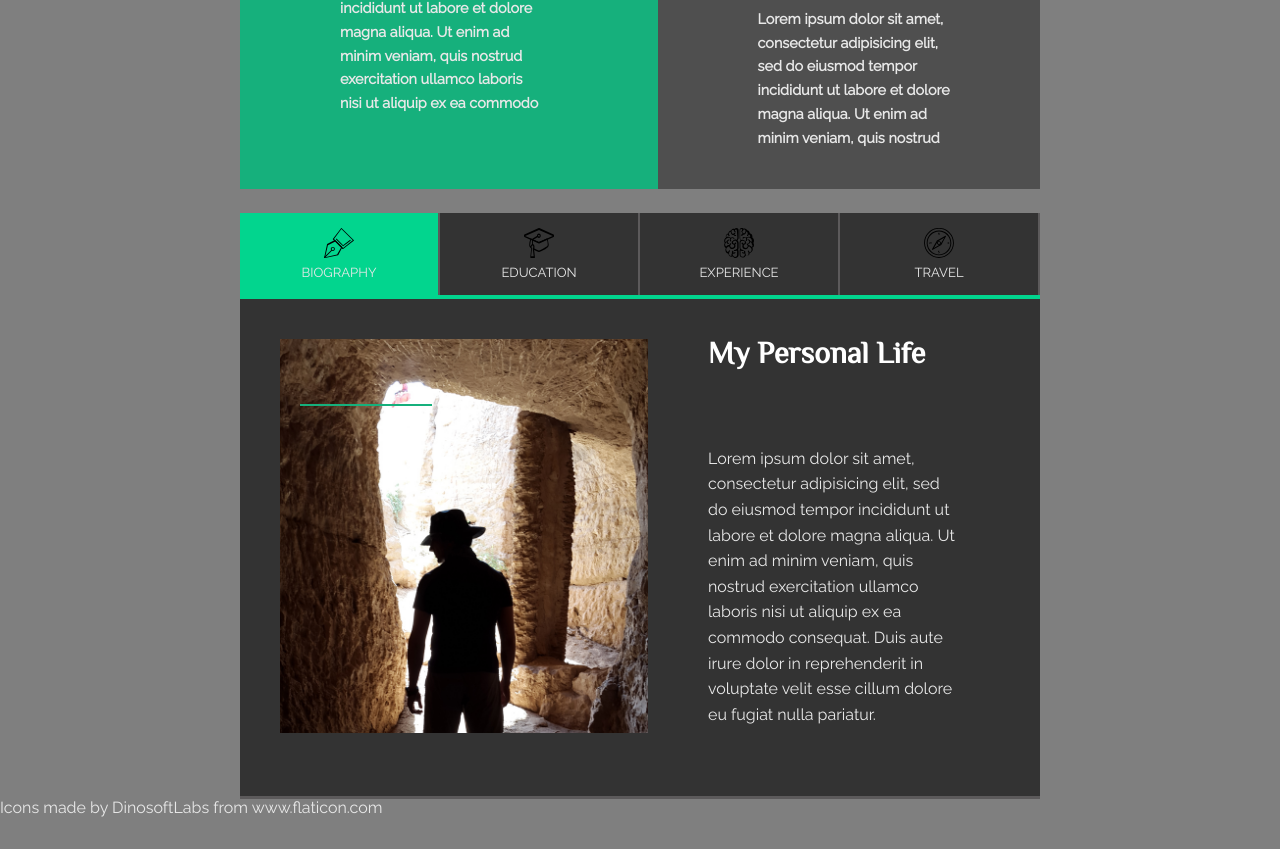
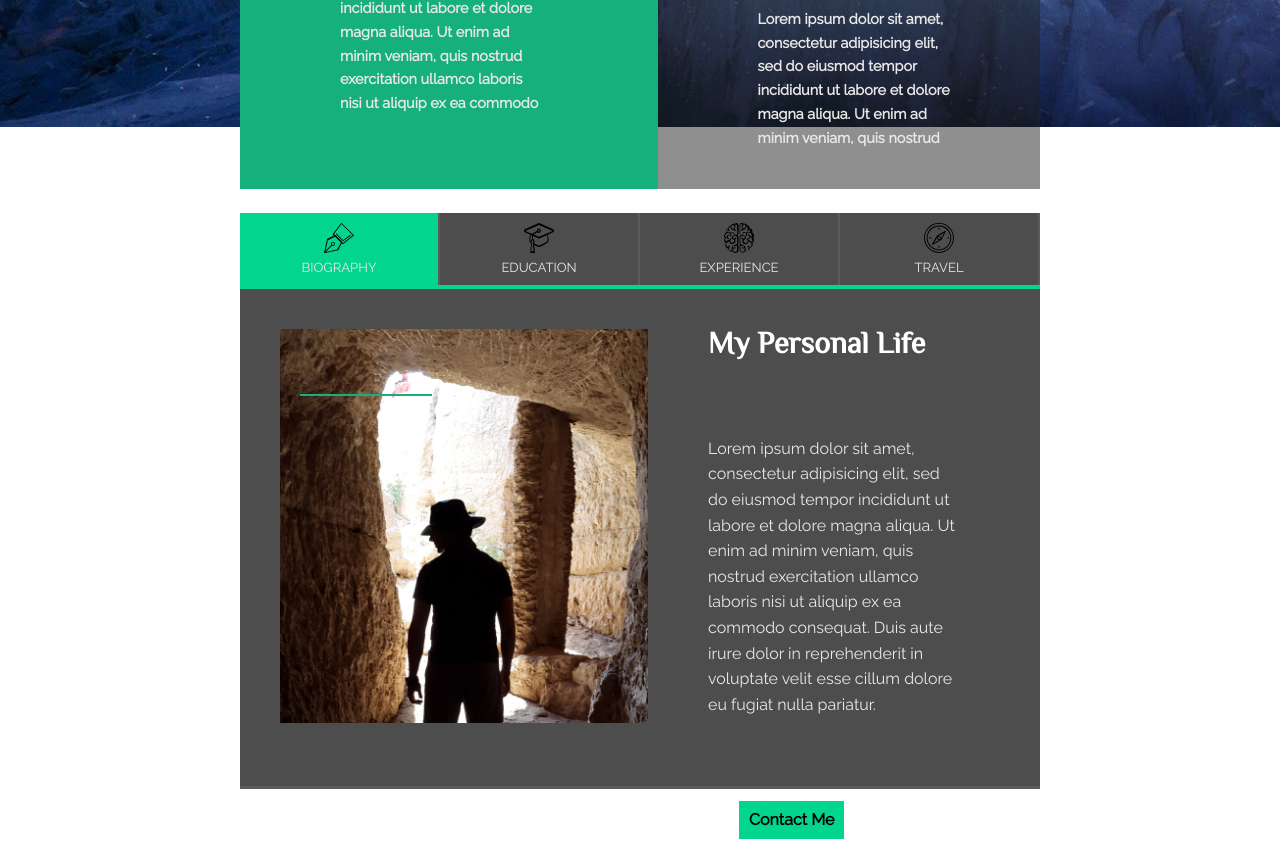
Before and after one commit to HamedPour/Basics-done-wrong, a website: page app/index.html in a window 1280 px wide. Shown: the part 773-1622 px from the top of the page. Before the commit the page ends 1590 px from the top, so only its background shows below. Drawn offline with Linux system fonts and the light colour scheme; files that its build step writes are made by us from their sources.

Commit message:
Completed footer section

```diff
--- a/app/assets/styles/base/_mixins.css
+++ b/app/assets/styles/base/_mixins.css
@@ -1,5 +1,5 @@
 @define-mixin atSmall {
-  @media (min-width: 355px){
+  @media (min-width: 319px){
     @mixin-content;
   }
 }
--- a/app/assets/styles/master.css
+++ b/app/assets/styles/master.css
@@ -24,3 +24,4 @@ Make sure you NPM postcss IMPORT before or else it wont work*/
 @import "modules/_sprite";
 @import "modules/_icon";
 @import "modules/_my";
+@import "modules/_footer";
--- a/app/assets/styles/modules/_background.css
+++ b/app/assets/styles/modules/_background.css
@@ -1,8 +1,8 @@
 body {
-  /*background-image: url("../../assets/images/background.jpg");
+  background-image: url("../../assets/images/background.jpg");
   background-attachment: fixed;
-  background-repeat: no-repeat;*/
-  background-color: rgba(#000, 0.5);
+  background-repeat: no-repeat;
+  /*background-color: rgba(#000, 0.5);*/
 }
 
 
--- a/app/assets/styles/modules/_btn.css
+++ b/app/assets/styles/modules/_btn.css
@@ -3,7 +3,7 @@
   text-align: center;
   text-decoration: none;
   cursor: pointer;
-  padding: 15px 0 15px 0;
+  padding: 10px 10px 10px 10px;
 
 
   &--topics {
@@ -18,4 +18,18 @@
   &--active {
     background-color: $btnGreen;
   }
+
+  &--footer {
+    display: inline-block;
+    margin-top: 4px;
+    background-color: $btnGreen;
+    color: #000;
+
+
+      @mixin atMedium {
+        margin-top: 2px;
+        display: inline-block;
+        margin-left: 30px;
+      }
+  }
 }
--- /dev/null
+++ b/app/assets/styles/modules/_footer.css
@@ -0,0 +1,11 @@
+.footer {
+  padding: 10px 0 10px 0;
+  text-align: center;
+  color: #fff;
+
+  @mixin atMedium{
+    font-weight: 600;
+
+  }
+
+}
--- a/app/assets/styles/modules/_my.css
+++ b/app/assets/styles/modules/_my.css
@@ -1,6 +1,6 @@
 .my {
   background-color: rgba($darkGray, 0.8);
-  height: 550px;;
+  height: 400px;;
   border-bottom: 3px solid $mistyGray;
 
   @mixin atMedium{
--- a/app/index.html
+++ b/app/index.html
@@ -140,10 +140,12 @@
   </div>
 
   <!--  =================================================================FOOTER-->
-  <footer>
-
-    <span>Icons made by DinosoftLabs from www.flaticon.com</span>
-  </footer>
+  <div class="wrapper">
+    <footer class="footer">
+        <p>Copyright &copy; 2017. All rights reserved.
+          <a class="btn btn--footer" href="#">Contact Me</a></p>
+    </footer>
+  </div>
 
 
 
```
Also changed, not shown: app/build/styles/master.css.
